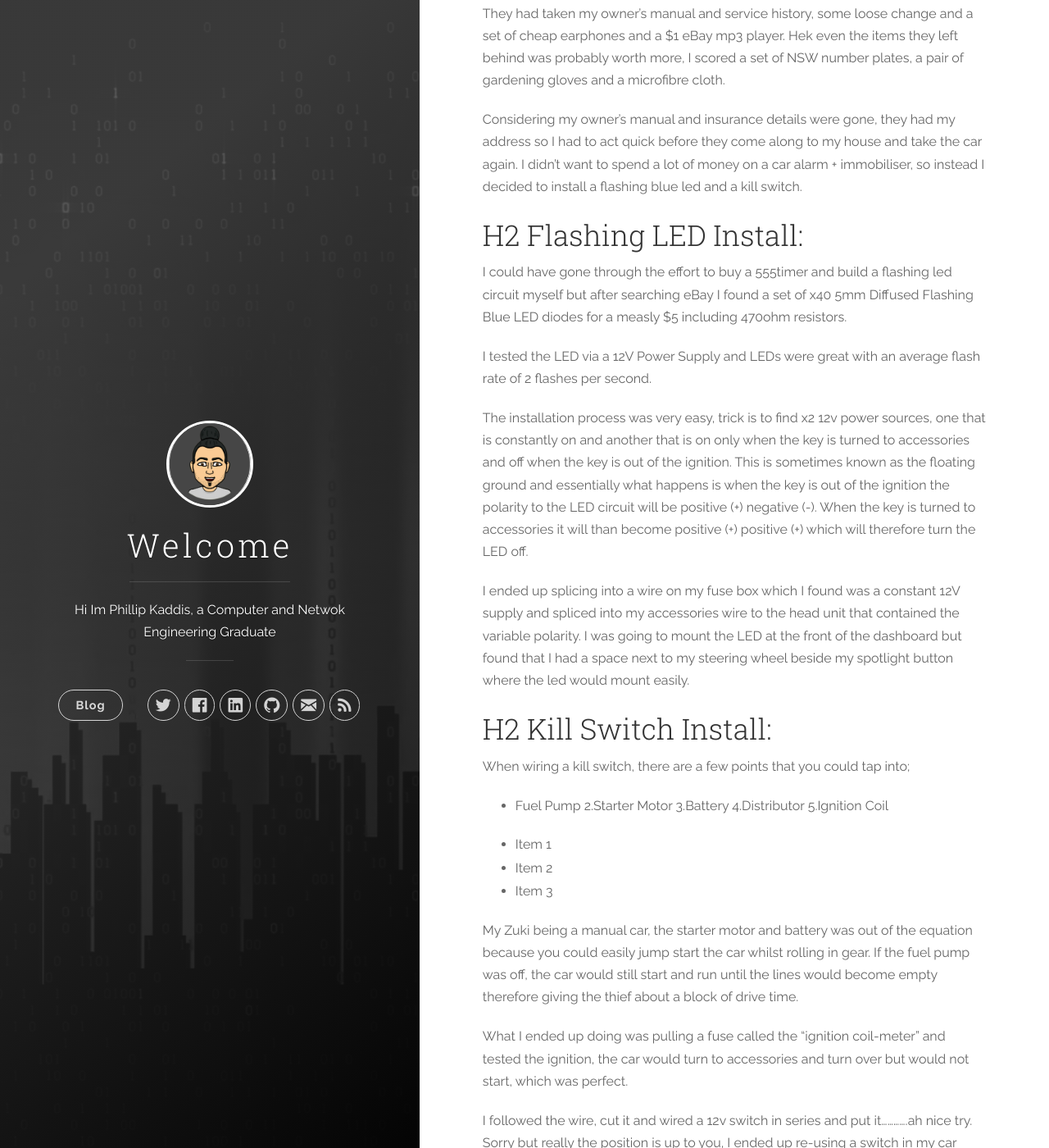
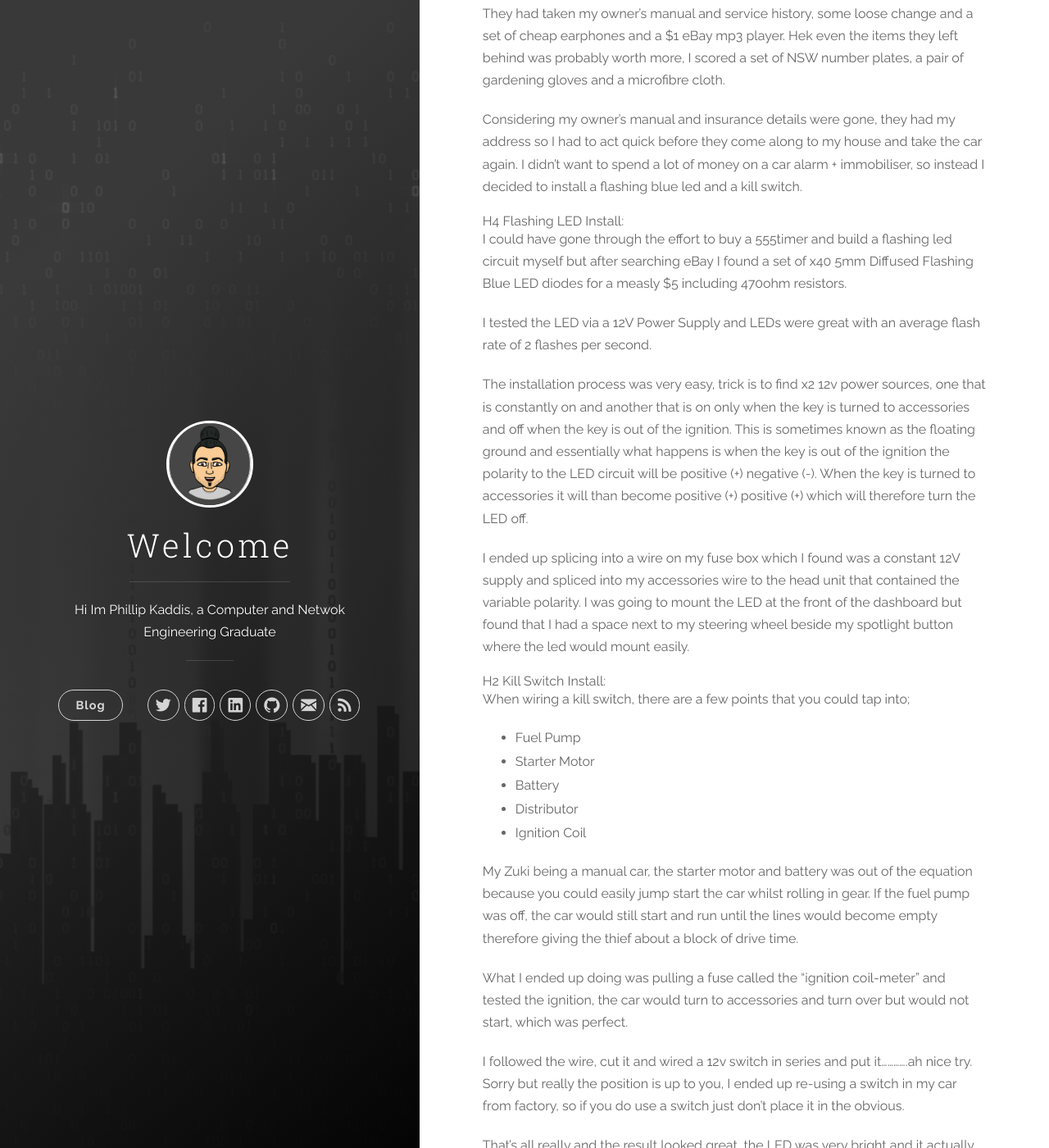
Before and after one commit to pkaddis/pkaddis.github.io, a Jekyll site: the page built from _posts/2015-04-16-Basic-Flashing-LED-Vehicle-Anti-theft-+-Kill-Switch-Install.markdown, in a window 1280 px wide and 1400 px high, scrolled down 465 px. Shown: the whole window at 82% size. Built offline with Jekyll 4.4.1, drawn with Linux system fonts in a browser that asks for light colours; nearby versions of some CDN libraries.

Commit message:
Update 2015-04-16-Basic-Flashing-LED-Vehicle-Anti-theft-+-Kill-Switch-Install.markdown

```diff
--- a/_posts/2015-04-16-Basic-Flashing-LED-Vehicle-Anti-theft-+-Kill-Switch-Install.markdown
+++ b/_posts/2015-04-16-Basic-Flashing-LED-Vehicle-Anti-theft-+-Kill-Switch-Install.markdown
@@ -2,7 +2,7 @@ Growing up in Victoria, known as the stolen car state of Australia. Displaying e
 
 Considering my owner’s manual and insurance details were gone, they had my address so I had to act quick before they come along to my house and take the car again. I didn’t want to spend a lot of money on a car alarm + immobiliser, so instead I decided to install a flashing blue led and a kill switch.
 
-## H2 Flashing LED Install:
+###### H4 Flashing LED Install:
 
 I could have gone through the effort to buy a 555timer and build a flashing led circuit myself but after searching eBay I found a set of x40 5mm Diffused Flashing Blue LED diodes for a measly $5 including 470ohm resistors.
 
@@ -12,19 +12,16 @@ The installation process was very easy, trick is to find x2 12v power sources, o
 
 I ended up splicing into a wire on my fuse box which I found was a constant 12V supply and spliced into my accessories wire to the head unit that contained the variable polarity. I was going to mount the LED at the front of the dashboard but found that I had a space next to my steering wheel beside my spotlight button where the led would mount easily.
 
-## H2 Kill Switch Install:
+###### H2 Kill Switch Install:
 
 When wiring a kill switch, there are a few points that you could tap into;
 
 - Fuel Pump
-2.Starter Motor
-3.Battery
-4.Distributor
-5.Ignition Coil
+- Starter Motor
+- Battery
+- Distributor
+- Ignition Coil
 
-* Item 1
-* Item 2
-* Item 3
 
 My Zuki being a manual car, the starter motor and battery was out of the equation because you could easily jump start the car whilst rolling in gear. If the fuel pump was off, the car would still start and run until the lines would become empty therefore giving the thief about a block of drive time.
 
```
